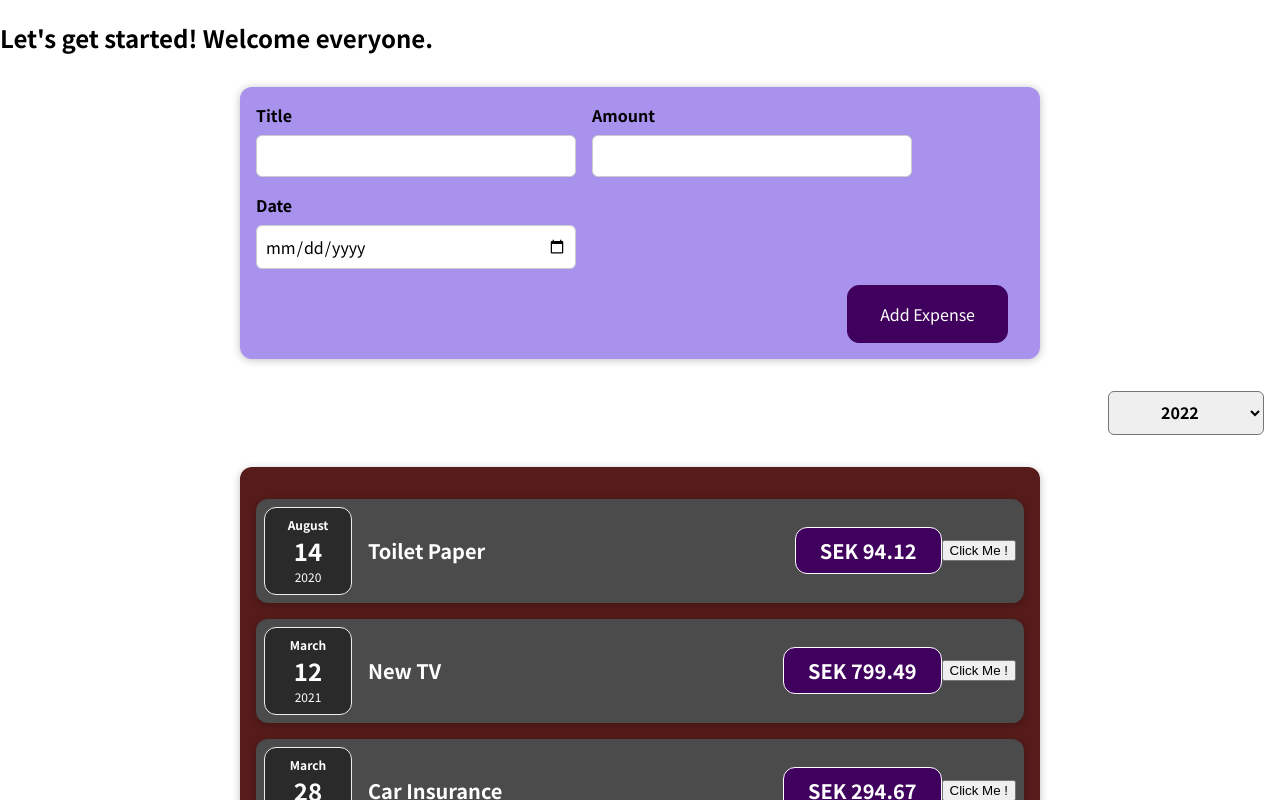
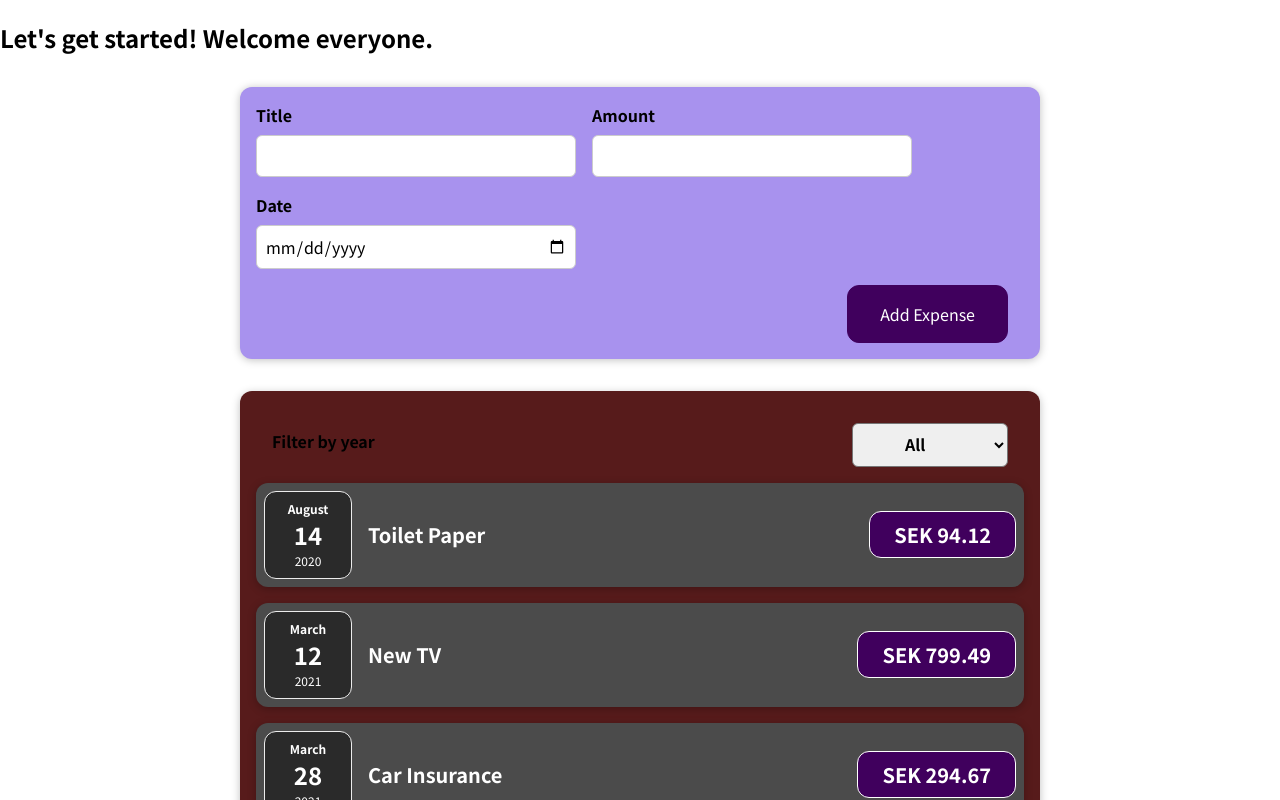
Before and after one commit to satwinder87/react-course, a React (Create React App) app: page / in a window 1280 px wide. Shown: the top 800 px of the page. Built offline with nearby package versions, Linux system fonts and the light colour scheme.

Commit message:
Add List values and rendering again on list update.

```diff
--- a/src/App.js
+++ b/src/App.js
@@ -1,8 +1,8 @@
+import React, {useState} from 'react';
 import Expenses from "./components/Expenses/Expenses";
 import NewExpense from "./components/NewExpense/NewExpense";
 
-const App = () => {
-  const expenses = [
+const DUMMY_EXPENSES = [
   {
     id: 'e1',
     title: 'Toilet Paper',
@@ -24,18 +24,14 @@ const App = () => {
   },
 ];
 
+const App = () => {
+
+  const [expenses, setExpenses] = useState(DUMMY_EXPENSES);
+
   const addExpenseHandler = (newExpense) => {
-
-    console.log('In App.js');
-    console.log(newExpense);
-/*
-    const newExpenses = {
-      ...expenses,
-      newExpense,
-    };
-
- */
-
+    setExpenses((prevState) => {
+      return ([newExpense,...prevState]);
+    });
   };
 
   return (
--- a/src/components/Expenses/ExpenseFilter.css
+++ b/src/components/Expenses/ExpenseFilter.css
@@ -1,5 +1,5 @@
 .expenses-filter {
-    color: white;
+    color: black;
     padding: 0 1rem;
 }
 
--- a/src/components/Expenses/ExpenseFilter.js
+++ b/src/components/Expenses/ExpenseFilter.js
@@ -3,19 +3,20 @@ import './ExpenseFilter.css';
 
 const ExpenseFilter = (props) => {
 
-  const selectionHandler = (event) =>{
-    props.onYearSelection(event.target.value);
+  const dropDownChangeHandler = (event) =>{
+    props.onChangeFilter(event.target.value);
   };
 
   return (
       <div className='expenses-filter'>
         <div className='expenses-filter__control'>
           <label>Filter by year</label>
-          <select onChange={selectionHandler}>
+          <select value={props.selected} onChange={dropDownChangeHandler}>
             <option value='2022'>2022</option>
             <option value='2021'>2021</option>
             <option value='2020'>2020</option>
             <option value='2019'>2019</option>
+            <option value='All'>All</option>
           </select>
         </div>
       </div>
--- a/src/components/Expenses/ExpenseItem.js
+++ b/src/components/Expenses/ExpenseItem.js
@@ -1,24 +1,17 @@
-import React, {useState} from 'react';
+import React from 'react';
 import './ExpenseItem.css';
 import ExpenseDate from "./ExpenseDate";
 import Card from "../UI/Card";
 
 const ExpenseItem = (props) => {
 
-  const [title, setTitle] = useState(props.title);
-
-  const clickHandler = () => {
-    setTitle('Update Value');
-    console.log(title);
-  };
   return (
       <Card className="expense-item">
         <ExpenseDate date={props.date}/>
         <div className="expense-item__description">
-          <h2>{title}</h2>
+          <h2>{props.title}</h2>
           <div className="expense-item__price">SEK {props.amount}</div>
         </div>
-        <button onClick={clickHandler}>Click Me !</button>
       </Card>);
 }
 
--- a/src/components/Expenses/Expenses.js
+++ b/src/components/Expenses/Expenses.js
@@ -1,3 +1,4 @@
+import React, {useState} from 'react';
 import './Expenses.css';
 import ExpenseItem from "./ExpenseItem";
 import Card from "../UI/Card";
@@ -5,25 +6,44 @@ import ExpenseFilter from "./ExpenseFilter";
 
 function Expenses(props) {
 
-  const selectedYearHandler = (selectedYear) =>{
-    console.log(selectedYear);
+  const [filteredYear, setFilteredYear] = useState('All');
+
+  const filterChangeHandler = (selectedYear) => {
+    setFilteredYear(selectedYear);
+    console.log(filteredYear);
   };
 
-  return (
-      <div>
-        <ExpenseFilter onYearSelection={selectedYearHandler} />
+  if(filteredYear === "All"){
+    return (
         <Card className="expenses">
-          <ExpenseItem title={props.items[0].title} amount={props.items[0].amount}
-                       date={props.items[0].date}/>
-          <ExpenseItem title={props.items[1].title} amount={props.items[1].amount}
-                       date={props.items[1].date}/>
-          <ExpenseItem title={props.items[2].title} amount={props.items[2].amount}
-                       date={props.items[2].date}/>
-          <ExpenseItem title={props.items[3].title} amount={props.items[3].amount}
-                       date={props.items[3].date}/>
+          <ExpenseFilter selected={filteredYear}
+                         onChangeFilter={filterChangeHandler}/>
+          {props.items.map((expense) => (
+              <ExpenseItem
+                  key={expense.id}
+                  title={expense.title}
+                  amount={expense.amount}
+                  date={expense.date}
+              />))}
         </Card>
-      </div>
-  );
+    );
+  }else {
+    return (
+        <Card className="expenses">
+          <ExpenseFilter selected={filteredYear}
+                         onChangeFilter={filterChangeHandler}/>
+          {props.items.filter(expense => expense.date.getFullYear() === parseInt(filteredYear))
+          .map((expense) => (
+              <ExpenseItem
+                  key={expense.id}
+                  title={expense.title}
+                  amount={expense.amount}
+                  date={expense.date}
+              />))}
+        </Card>
+    );
+  }
+
 }
 
 export default Expenses;
```
Lines whose indentation alone changed are shown as unchanged.
